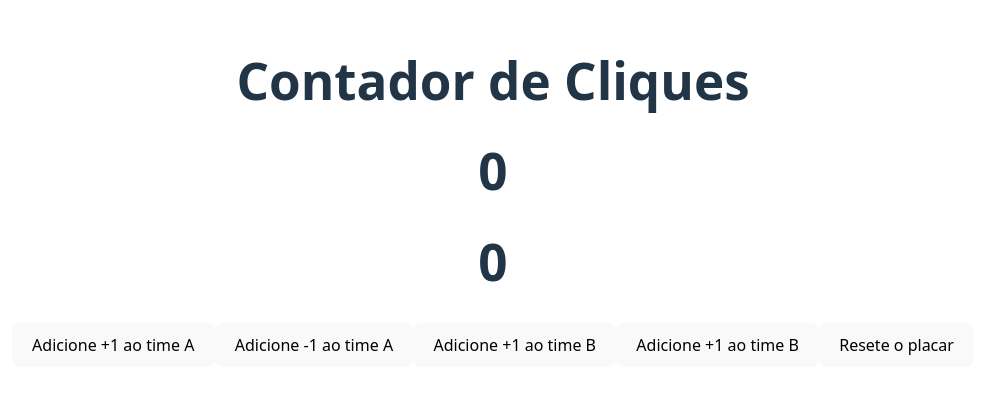
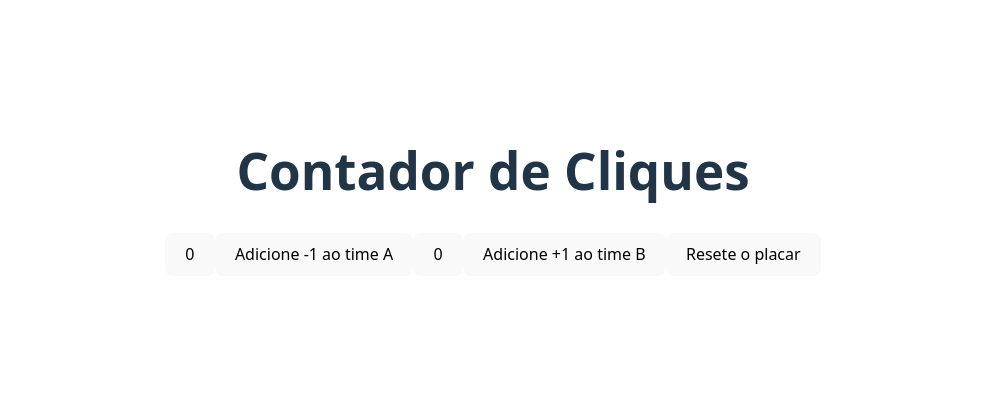
Before and after one commit to renatojo/react-click-counter, a React (Vite) app in the folder react-click-counter/: page / in a window 1280 px wide. Shown: the part 208-602 px from the top of the page, without its empty margins (147-1129 px from the left). Built offline with nearby package versions, Linux system fonts and the light colour scheme.

Commit message:
modificação no counter

```diff
--- a/react-click-counter/src/components/Counter.jsx
+++ b/react-click-counter/src/components/Counter.jsx
@@ -9,12 +9,10 @@ const Counter = () => {
             <main>
 
             <h1>Contador de Cliques</h1>
-            <h1>{estado1}</h1>
-            <h1>{estado2}</h1>
-            <button onClick={() => setEstado1(estado1 + 1)}>Adicione +1 ao time A</button>
+            <button onClick={() => setEstado1(estado1 + 1)}>{estado1}</button>
             <button onClick={() => setEstado1(estado1 - 1)}>Adicione -1 ao time A</button>
 
-            <button onClick={() => setEstado2(estado2 + 1)}>Adicione +1 ao time B</button>
+            <button onClick={() => setEstado2(estado2 + 1)}>{estado2}</button>
             <button onClick={() => setEstado2(estado2 - 1)}>Adicione +1 ao time B</button>
             <button onClick={() => {
                  setEstado2(0);
```
Also changed, not shown: react-click-counter/src/components/CounterCss.css (added).
